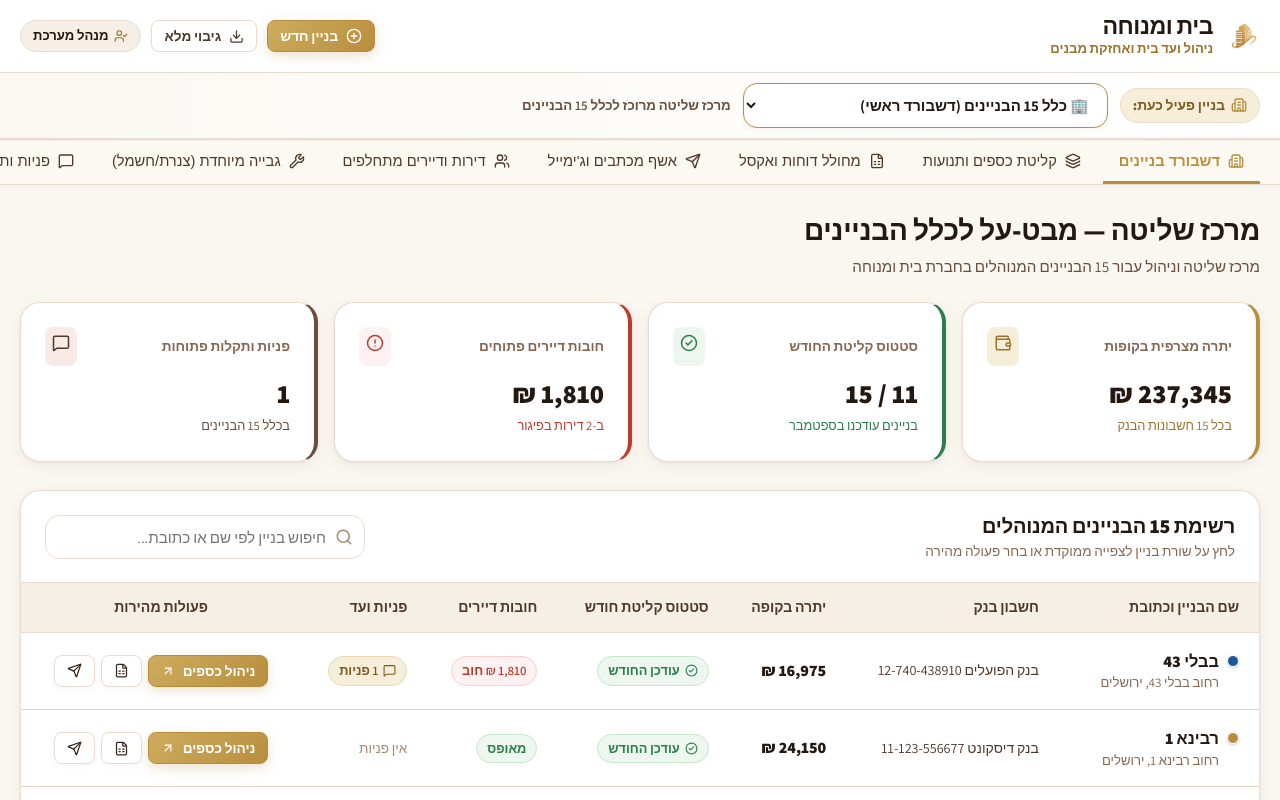
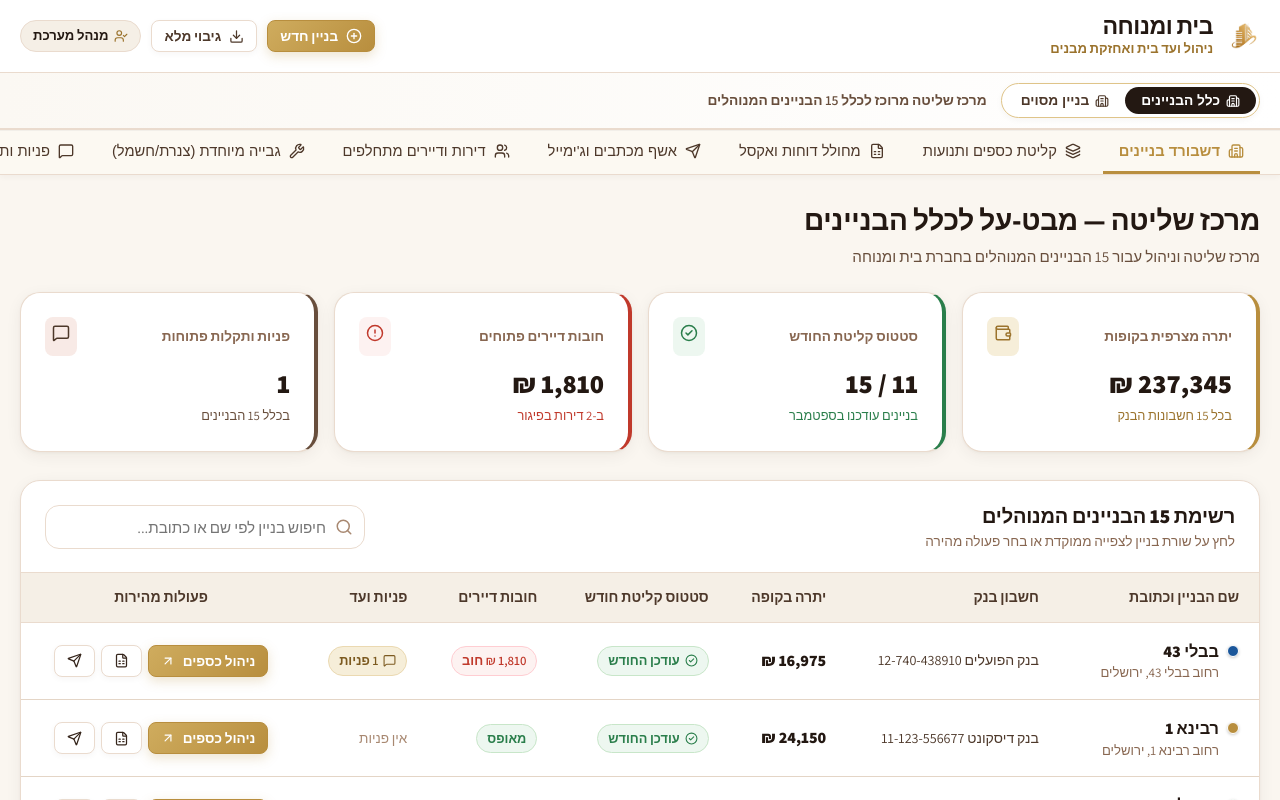
Before and after one commit to Tomer613/bait-umnucha, a React (Vite) app: page / in a window 1280 px wide. Shown: the top 800 px of the page. Built offline with nearby package versions, Linux system fonts and the light colour scheme; a web font is replaced by a local one.

Commit message:
feat: implement segmented switch between all buildings and single building with conditional dropdown

```diff
--- a/src/components/MasterDashboard.jsx
+++ b/src/components/MasterDashboard.jsx
@@ -57,14 +57,6 @@ export default function MasterDashboard({ onOpenAddBuilding }) {
         }}>
           <div>
             <div style={{ display: 'flex', alignItems: 'center', gap: 10, marginBottom: 6 }}>
-              <button
-                onClick={() => setSelectedBuildingId('all')}
-                className="btn btn-secondary btn-sm"
-                style={{ color: 'var(--color-brown-700)', display: 'inline-flex', alignItems: 'center', gap: 6 }}
-              >
-                <ChevronRight size={16} />
-                <span>חזרה לכלל 15 הבניינים</span>
-              </button>
               <span
                 className="badge"
                 style={{
--- a/src/components/Navbar.jsx
+++ b/src/components/Navbar.jsx
@@ -1,7 +1,7 @@
 // ==========================================================================
 // בית ומנוחה - סרגל ניווט עליון יוקרתי עם שורת בניין פעיל וחותמת צבע
 // ==========================================================================
-import React from 'react';
+import React, { useState } from 'react';
 import { useApp } from '../context/AppContext';
 import {
   Building2,
@@ -28,6 +28,8 @@ export default function Navbar({ onOpenAddBuilding }) {
     setActiveTab,
     exportFullBackup
   } = useApp();
+
+  const [lastSpecificId, setLastSpecificId] = useState(buildings[0]?.id || '');
 
   const activeColor = currentBuilding?.color || {
     primary: 'var(--color-gold-500)',
@@ -136,8 +138,8 @@ export default function Navbar({ onOpenAddBuilding }) {
       </div>
 
       {/* --------------------------------------------------------------------
-          שורה 2: שורת "בניין פעיל כעת" + הדרופליסט הראשי המרכזי
-          *** נמצאת ישירות מעל שורת הלשוניות "דשבורד בניינים"! ***
+          שורה 2: שורת מצב ומעבר - סוויץ' בין "כלל הבניינים" לבין "בניין מסוים"
+          *** הדרופליסט מופיע אך ורק כאשר הסוויץ' על "בניין מסוים"! ***
           -------------------------------------------------------------------- */}
       <div style={{
         background: currentBuilding ? `linear-gradient(90deg, ${activeColor.tint} 0%, #FFFFFF 100%)` : 'linear-gradient(90deg, #FBF8F3 0%, #FFFFFF 100%)',
@@ -153,34 +155,83 @@ export default function Navbar({ onOpenAddBuilding }) {
           alignItems: 'center',
           justifyContent: 'space-between',
           flexWrap: 'wrap',
-          gap: 12
+          gap: 14
         }}>
-          {/* צד ימין: תווית בניין פעיל, הדרופליסט, חותמת צבע ופרטים */}
-          <div style={{ display: 'flex', alignItems: 'center', gap: 12, flexWrap: 'wrap', flex: '1 1 auto' }}>
+          {/* צד ימין: סוויץ' ראשי + דרופליסט (כשפעיל) + פרטים */}
+          <div style={{ display: 'flex', alignItems: 'center', gap: 14, flexWrap: 'wrap', flex: '1 1 auto' }}>
 
+            {/* הסוויץ' האלגנטי למעבר בין "כלל הבניינים" ל"בניין מסוים" */}
             <div style={{
+              display: 'inline-flex',
+              background: '#FFFFFF',
+              padding: 3,
+              borderRadius: 'var(--radius-full)',
+              border: `1.5px solid ${currentBuilding ? activeColor.border : 'var(--color-gold-300)'}`,
+              boxShadow: 'var(--shadow-sm)'
+            }}>
+              <button
+                type="button"
+                onClick={() => {
+                  setSelectedBuildingId('all');
+                  setActiveTab('dashboard');
+                }}
+                style={{
+                  border: 'none',
+                  background: selectedBuildingId === 'all' ? 'var(--color-brown-900)' : 'transparent',
+                  color: selectedBuildingId === 'all' ? '#FFFFFF' : 'var(--color-brown-700)',
+                  padding: '6px 16px',
+                  borderRadius: 'var(--radius-full)',
+                  fontSize: '0.86rem',
+                  fontWeight: 800,
+                  cursor: 'pointer',
                   display: 'inline-flex',
                   alignItems: 'center',
                   gap: 6,
-              background: currentBuilding ? activeColor.tagBg : 'var(--color-gold-100)',
-              color: currentBuilding ? activeColor.text : 'var(--color-gold-700)',
-              padding: '6px 12px',
+                  transition: 'all 0.2s'
+                }}
+              >
+                <Building2 size={14} />
+                <span>כלל הבניינים</span>
+              </button>
+
+              <button
+                type="button"
+                onClick={() => {
+                  if (selectedBuildingId === 'all') {
+                    const targetId = lastSpecificId || buildings[0]?.id || '';
+                    setSelectedBuildingId(targetId);
+                  }
+                }}
+                style={{
+                  border: 'none',
+                  background: selectedBuildingId !== 'all' ? (activeColor.primary) : 'transparent',
+                  color: selectedBuildingId !== 'all' ? '#FFFFFF' : 'var(--color-brown-700)',
+                  padding: '6px 16px',
                   borderRadius: 'var(--radius-full)',
+                  fontSize: '0.86rem',
                   fontWeight: 800,
-              fontSize: '0.86rem',
-              border: `1px solid ${activeColor.border}`,
-              whiteSpace: 'nowrap'
-            }}>
-              <Building2 size={16} color={activeColor.primary} />
-              <span>בניין פעיל כעת:</span>
+                  cursor: 'pointer',
+                  display: 'inline-flex',
+                  alignItems: 'center',
+                  gap: 6,
+                  transition: 'all 0.2s'
+                }}
+              >
+                <Building2 size={14} />
+                <span>בניין מסוים</span>
+              </button>
             </div>
 
-            {/* הדרופליסט המרכזי היחיד של הבניינים */}
+            {/* כאשר הסוויץ' על "בניין מסוים" - מופיע הדרופליסט הנקי (רק בניינים, בלי "כל הבניינים") */}
+            {selectedBuildingId !== 'all' && currentBuilding ? (
+              <div style={{ display: 'flex', alignItems: 'center', gap: 10, flexWrap: 'wrap' }}>
                 <div style={{ position: 'relative', minWidth: 260, maxWidth: 380 }}>
                   <select
                     value={selectedBuildingId}
                     onChange={(e) => {
-                  setSelectedBuildingId(e.target.value);
+                      const newId = e.target.value;
+                      setSelectedBuildingId(newId);
+                      setLastSpecificId(newId);
                     }}
                     className="select"
                     style={{
@@ -188,27 +239,21 @@ export default function Navbar({ onOpenAddBuilding }) {
                       fontSize: '0.94rem',
                       borderColor: activeColor.primary,
                       background: '#FFFFFF',
-                  boxShadow: currentBuilding ? `0 0 0 2px ${activeColor.border}` : 'var(--shadow-sm)',
-                  paddingLeft: 32,
-                  paddingRight: 14,
+                      boxShadow: `0 0 0 2px ${activeColor.border}`,
+                      paddingLeft: 30,
+                      paddingRight: 12,
                       cursor: 'pointer'
                     }}
                   >
-                <option value="all">🏢 כלל 15 הבניינים (דשבורד ראשי)</option>
-                <optgroup label="בניינים מנוהלים:">
                     {buildings.map(b => (
                       <option key={b.id} value={b.id}>
                         {b.name} — {b.address}
                       </option>
                     ))}
-                </optgroup>
                   </select>
                 </div>
 
-            {/* תגיות הבניין הפעיל + חותמת צבע */}
-            {currentBuilding ? (
-              <div style={{ display: 'flex', alignItems: 'center', gap: 8, flexWrap: 'wrap' }}>
-                {/* עיגול חותמת צבע */}
+                {/* חותמת צבע של הבניין הנבחר */}
                 <span
                   style={{
                     width: 16,
@@ -219,9 +264,10 @@ export default function Navbar({ onOpenAddBuilding }) {
                     boxShadow: `0 0 0 1px ${activeColor.border}, 0 2px 4px rgba(0,0,0,0.15)`,
                     display: 'inline-block'
                   }}
-                  title={`חותמת צבע הבניין: ${activeColor.name || ''}`}
+                  title={`חותמת צבע: ${activeColor.name || ''}`}
                 />
 
+                {/* יתרת קופה */}
                 <span style={{
                   background: activeColor.tagBg,
                   color: activeColor.text,
@@ -238,6 +284,7 @@ export default function Navbar({ onOpenAddBuilding }) {
                   יתרת קופה: {(currentBuilding.currentBalance || 0).toLocaleString('he-IL')} ₪
                 </span>
 
+                {/* דירות */}
                 <span style={{
                   background: '#FFFFFF',
                   border: `1px solid ${activeColor.border}`,
@@ -251,35 +298,11 @@ export default function Navbar({ onOpenAddBuilding }) {
                 </span>
               </div>
             ) : (
-              <span style={{ fontSize: '0.83rem', color: 'var(--color-brown-600)', fontWeight: 600 }}>
-                מרכז שליטה מרוכז לכלל {buildings.length} הבניינים
+              <span style={{ fontSize: '0.86rem', color: 'var(--color-brown-600)', fontWeight: 600 }}>
+                מרכז שליטה מרוכז לכלל {buildings.length} הבניינים המנוהלים
               </span>
             )}
           </div>
-
-          {/* צד שמאל: כפתור חזרה לכלל הבניינים */}
-          {currentBuilding && (
-            <button
-              onClick={() => {
-                setSelectedBuildingId('all');
-                setActiveTab('dashboard');
-              }}
-              className="btn btn-secondary btn-sm"
-              style={{
-                background: '#FFFFFF',
-                border: `1px solid ${activeColor.border}`,
-                color: 'var(--color-brown-800)',
-                fontSize: '0.82rem',
-                display: 'inline-flex',
-                alignItems: 'center',
-                gap: 6,
-                fontWeight: 600
-              }}
-            >
-              <X size={15} color="var(--color-danger)" />
-              <span>חזרה לכל 15 הבניינים</span>
-            </button>
-          )}
         </div>
       </div>
 
```
Lines whose indentation alone changed are shown as unchanged.
